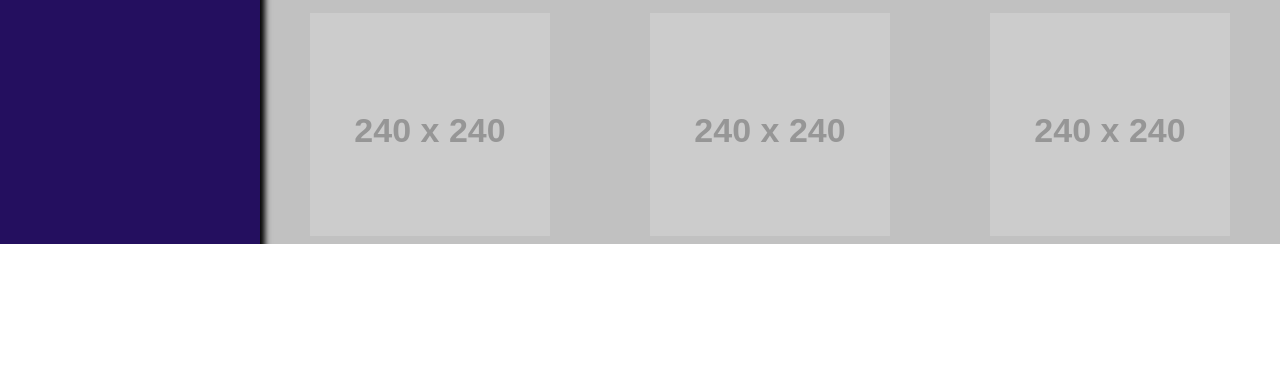
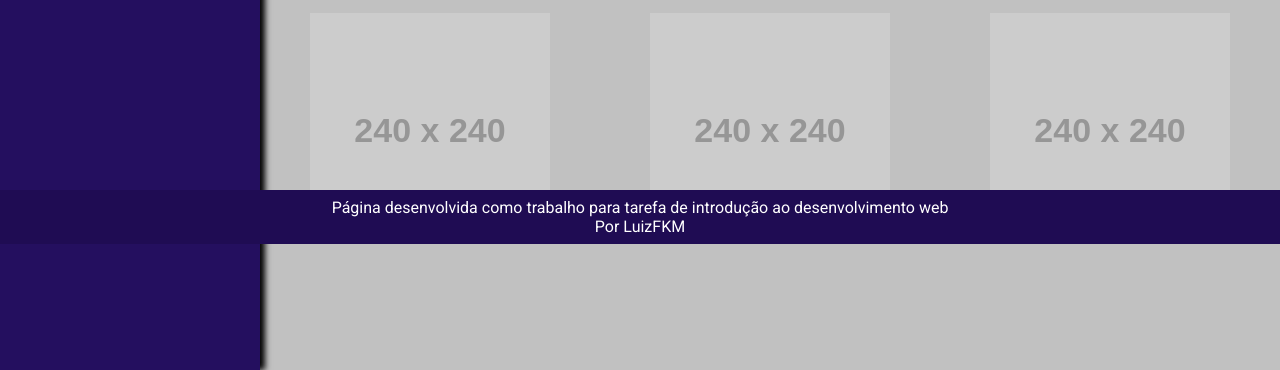
Before and after one commit to LuizFKM/runnersports, a plain HTML site: page index.html in a window 1280 px wide. Shown: the part 556-926 px from the top of the page. Before the commit the page ends 800 px from the top, so only its background shows below. Drawn offline with Linux system fonts and the light colour scheme; placeholder pictures from the web are drawn by us.

Commit message:
add footer

```diff
--- a/index.html
+++ b/index.html
@@ -122,6 +122,12 @@
             </div>
         </section>
     </div>
+    <footer>
+        <div>
+            <p>Página desenvolvida como trabalho para tarefa de introdução ao desenvolvimento web</p>
+            <p>Por LuizFKM</p>
+        </div>
+    </footer>
 </body>
 
 </html>
--- a/main.css
+++ b/main.css
@@ -14,7 +14,7 @@
 }
 
 html, body {
-    height: 100%;
+
     overflow: hidden;
 }
 
@@ -140,3 +140,15 @@ ul li {
 .produto button {
     max-width: 100%;
 }
+
+footer{
+    color: #fff;
+    padding: 8px;
+    position: absolute;
+    z-index: 1;
+    bottom: 0;
+    width: 100%;
+    background-color: #1f0c53;
+    text-align: center;
+
+}
```
